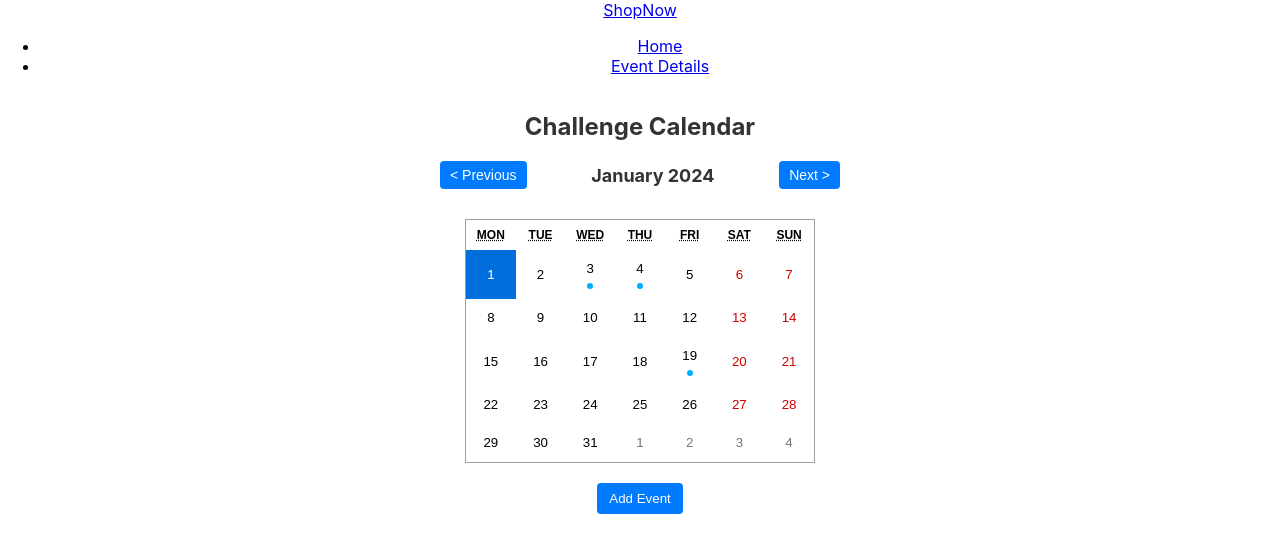
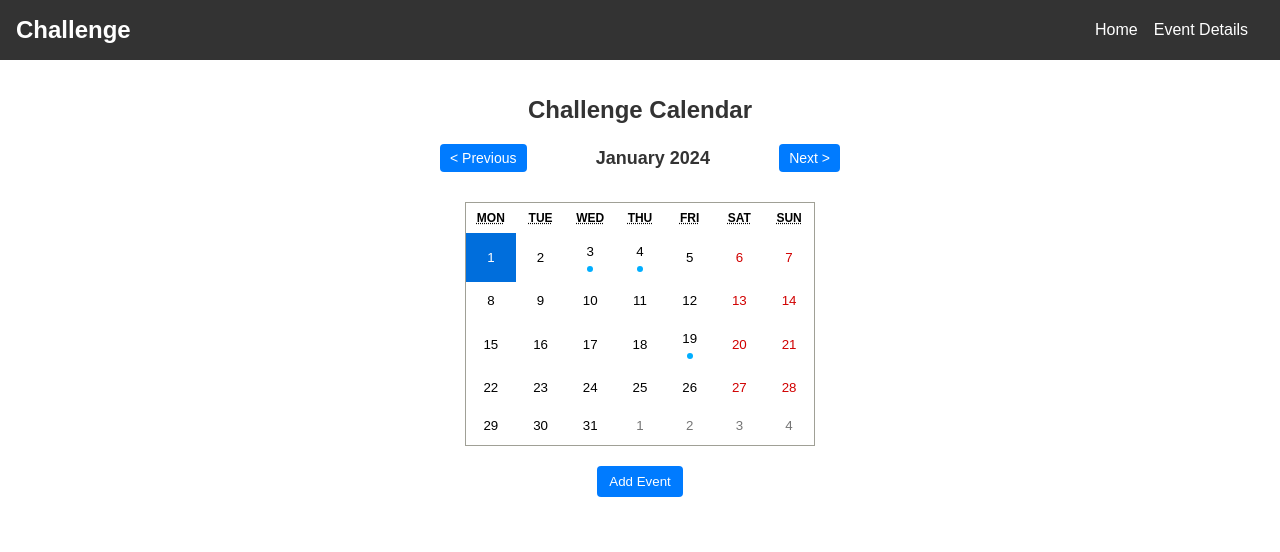
Before and after one commit to sawtoothridge13/calendar, a React (Create React App) app: page / in a window 1280 px wide. Shown: the top 552 px of the page. Built offline with nearby package versions, Linux system fonts and the light colour scheme.

Commit message:
Add basic NavBar.css and ChallengeCalendar.css

```diff
--- a/src/App.css
+++ b/src/App.css
@@ -1,38 +1,4 @@
 .App {
+  font-family: sans-serif;
   text-align: center;
 }
-
-.App-logo {
-  height: 40vmin;
-  pointer-events: none;
-}
-
-@media (prefers-reduced-motion: no-preference) {
-  .App-logo {
-    animation: App-logo-spin infinite 20s linear;
-  }
-}
-
-.App-header {
-  background-color: #282c34;
-  min-height: 100vh;
-  display: flex;
-  flex-direction: column;
-  align-items: center;
-  justify-content: center;
-  font-size: calc(10px + 2vmin);
-  color: white;
-}
-
-.App-link {
-  color: #61dafb;
-}
-
-@keyframes App-logo-spin {
-  from {
-    transform: rotate(0deg);
-  }
-  to {
-    transform: rotate(360deg);
-  }
-}
--- a/src/components/NavBar/NavBar.css
+++ b/src/components/NavBar/NavBar.css
@@ -0,0 +1,55 @@
+.navbar {
+  display: flex;
+  justify-content: space-between;
+  align-items: center;
+  background-color: #333;
+  color: #fff;
+  padding: 1rem;
+}
+
+.navbar-left .logo {
+  font-size: 1.5rem;
+  font-weight: bold;
+  color: #fff;
+  text-decoration: none;
+}
+
+.navbar-center .nav-links {
+  list-style-type: none;
+  display: flex;
+  margin: 0;
+  padding: 0;
+}
+
+.navbar-center .nav-links li {
+  margin-right: 1rem;
+}
+
+.navbar-center .nav-links a {
+  color: #fff;
+  text-decoration: none;
+}
+
+.navbar-right {
+  display: flex;
+  align-items: center;
+}
+
+.navbar-right .cart-icon,
+.navbar-right .user-icon {
+  color: #fff;
+  text-decoration: none;
+  margin-left: 1rem;
+  position: relative;
+}
+
+.navbar-right .cart-count {
+  background-color: #f44336;
+  color: #fff;
+  border-radius: 50%;
+  padding: 0.2rem 0.5rem;
+  font-size: 0.8rem;
+  position: absolute;
+  top: -0.5rem;
+  right: -0.5rem;
+}
--- a/src/components/NavBar/NavBar.jsx
+++ b/src/components/NavBar/NavBar.jsx
@@ -1,3 +1,4 @@
+import './NavBar.css';
 import React from 'react';
 
 const NavBar = () => {
@@ -5,7 +6,7 @@ const NavBar = () => {
     <nav className="navbar">
       <div className="navbar-left">
         <a href="/" className="logo">
-          ShopNow
+          Challenge
         </a>
       </div>
       <div className="navbar-center">
```
